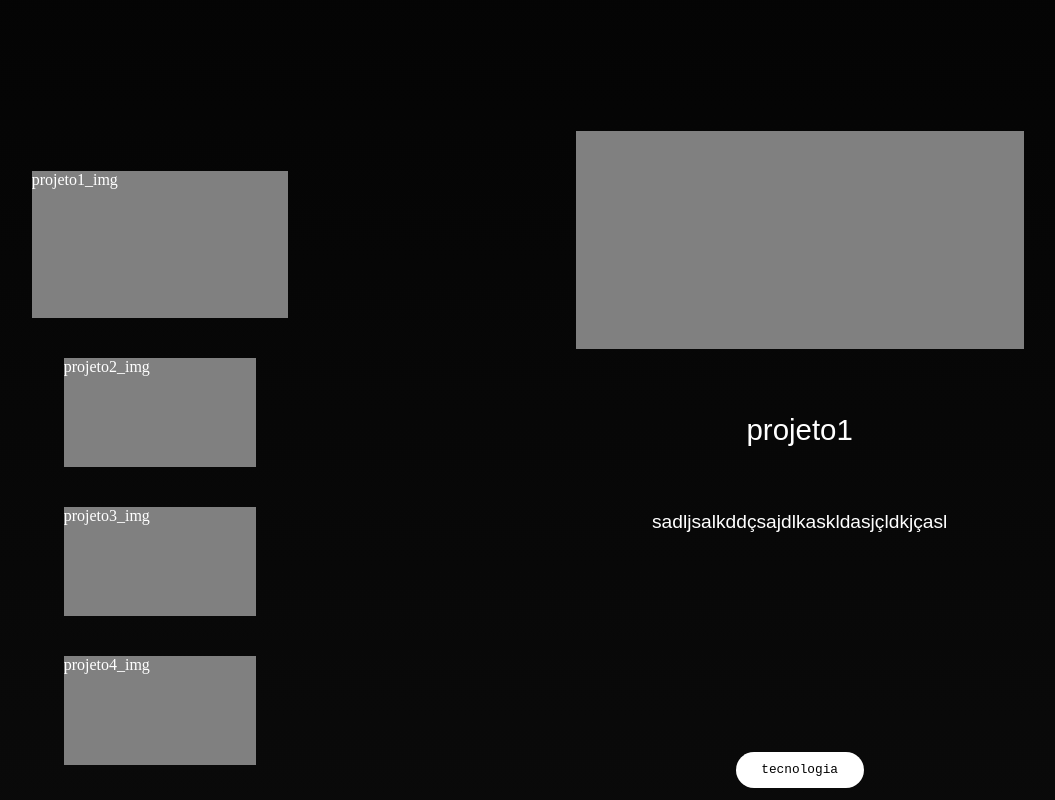
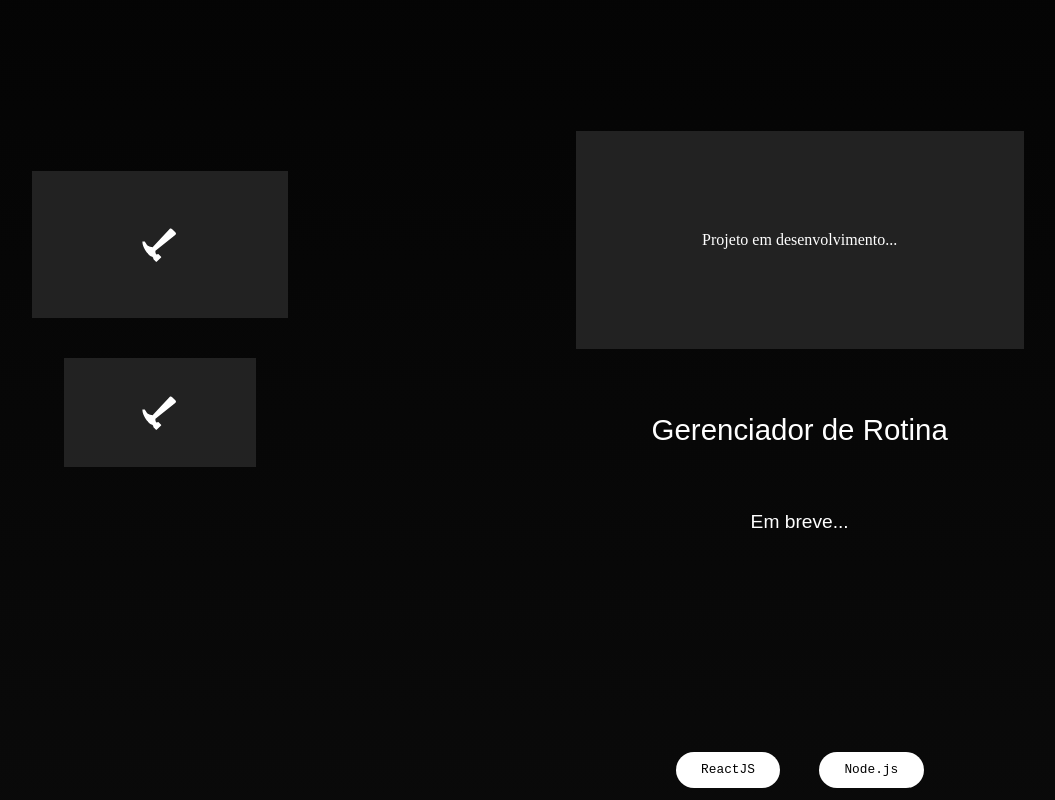
Before and after one commit to Rauatorres/meu-site, a React (Create React App) app: page / in a window 1280 px wide. Shown: the part 4700-5500 px from the top of the page, without its empty margins (107-1162 px from the left). Built offline with nearby package versions, Linux system fonts and the light colour scheme.

Commit message:
área de projetos
criando estilo para projetos em andamento

```diff
--- a/src/components/projetos/conteudo/area_projetos/BotaoSelecaoProjeto.jsx
+++ b/src/components/projetos/conteudo/area_projetos/BotaoSelecaoProjeto.jsx
@@ -1,11 +1,41 @@
-import React from 'react'
+import React, {useState, useEffect} from 'react'
 
-export default props=>
+import { IoMdHammer } from "react-icons/io";
+
+export default props=>{
+    const [iconeRotacao, setIconeRotacao] = useState('0deg')
+
+    useEffect(()=>{
+        setInterval(()=>{
+            setIconeRotacao('-90deg')
+            setTimeout(()=>{
+                setIconeRotacao('0deg')
+            }, 1000)
+            console.log(iconeRotacao)
+        }, 2000)
+    }, [])
+
+    function verificarProjetoFinalizado(returnFinalizado, returnNaoFinalizado){
+        if(props.projetoFinalizado){
+            return returnFinalizado
+        }else{
+            return returnNaoFinalizado
+        }
+    }
+
+    return (
         <div className='BotaoSelecaoProjeto'
             style={{width: props.width, height: props.height}}
             onClick={()=>{
                 props.selecionarProjeto(props.projetoIndex)
             }}
         >
-        {props.img}
+            {verificarProjetoFinalizado(
+                (<img src={props.img} alt="" />),
+                (<IoMdHammer className='ProjetoAndamentoIcone' style={{rotate: iconeRotacao}} />)
+            )}
+
+
         </div>
+    )
+}
--- a/src/components/projetos/conteudo/area_projetos/Projeto.jsx
+++ b/src/components/projetos/conteudo/area_projetos/Projeto.jsx
@@ -21,13 +21,29 @@ export default props=>{
         }
     }, [props.estadoTransicao])
 
+    function verifProjetoFinalizado(returnFinalizado, returnNaoFinalizado){
+        if(props.finalizado){
+            return returnFinalizado
+        }else{
+            return returnNaoFinalizado
+        }
+    }
+
     return (
         <div className='Projeto'>
-            <div
-                className='ProjetoImagem'
-                style={{backgroundColor: imagemCor}}
-            >
-            </div>
+            {verifProjetoFinalizado(
+                (
+                    <img className='ProjetoImagemFinalizado' src={props.imagem} alt="" />
+                ),
+                (
+                    <div
+                        className='ProjetoImagemNaoFinalizado'
+                        style={{backgroundColor: imagemCor}}
+                    >
+                        Projeto em desenvolvimento...
+                    </div>
+                )
+            )}
             <div
                 className='ProjetoTitulo raleway-Fonte3'
                 style={{color: tituloCor}}
--- a/src/components/projetos/conteudo/listaProjetos.js
+++ b/src/components/projetos/conteudo/listaProjetos.js
@@ -1,73 +1,26 @@
 const listaProjetos = [
     {
-        titulo: "projeto1",
+        titulo: "Gerenciador de Rotina",
         imagem: "projeto1_img",
-        descricao: "sadljsalkddçsajdlkaskldasjçldkjçasl",
+        descricao: "Em breve...",
         tecnologias: [
-            'tecnologia'
+            'ReactJS',
+            'Node.js'
         ],
         linkVisualizacao: "#",
         linkProjeto: "#",
+        finalizado: false
     },
     {
-        titulo: "projeto2",
+        titulo: "Gerador de Gráficos",
         imagem: "projeto2_img",
-        descricao: "sadljsalkddçsajdlkaskldasjçldkjçasl",
+        descricao: "Em breve...",
         tecnologias: [
-            'tecnologia',
-            'tecnologia'
+            'ReactJS'
         ],
         linkVisualizacao: "#",
         linkProjeto: "#",
-    },
-    {
-        titulo: "projeto3",
-        imagem: "projeto3_img",
-        descricao: "sadljsalkddçsajdlkaskldasjçldkjçasl",
-        tecnologias: [
-            'tecnologia',
-            'tecnologia',
-            'tecnologia'
-        ],
-        linkVisualizacao: "#",
-        linkProjeto: "#",
-    },
-    {
-        titulo: "projeto4",
-        imagem: "projeto4_img",
-        descricao: "sadljsalkddçsajdlkaskldasjçldkjçasl",
-        tecnologias: [
-            'tecnologia',
-            'tecnologia',
-            'tecnologia'
-        ],
-        linkVisualizacao: "#",
-        linkProjeto: "#",
-    },
-    {
-        titulo: "projeto5",
-        imagem: "projeto5_img",
-        descricao: "sadljsalkddçsajdlkaskldasjçldkjçasl",
-        tecnologias: [
-            'tecnologia',
-            'tecnologia',
-            'tecnologia'
-        ],
-        linkVisualizacao: "#",
-        linkProjeto: "#",
-    },
-    {
-        titulo: "projeto6",
-        imagem: "projeto6_img",
-        descricao: "sadljsalkddçsajdlkaskldasjçldkjçasl",
-        tecnologias: [
-            'tecnologia',
-            'tecnologia',
-            'tecnologia',
-            'tecnologia'
-        ],
-        linkVisualizacao: "#",
-        linkProjeto: "#",
+        finalizado: false
     }
 ]
 
--- a/src/components/projetos/conteudo/script/exibirBotoesSelecaoProjeto.jsx
+++ b/src/components/projetos/conteudo/script/exibirBotoesSelecaoProjeto.jsx
@@ -32,6 +32,7 @@ export default (listaProjetos, projetoEmSelecao, selecionarProjeto)=>{
                 projetoIndex={index}
                 width={dimensaoBotao('width', index)}
                 height={dimensaoBotao('height', index)}
+                projetoFinalizado={projeto.finalizado}
             />
         )
     })
--- a/src/components/projetos/css/Projetos.css
+++ b/src/components/projetos/css/Projetos.css
@@ -39,12 +39,19 @@
     border-radius: 2vw;
 }
 .BotaoSelecaoProjeto{
-    background-color: grey;
+    background-color: rgb(34, 34, 34) !important;
     /* width: 65%; */
     /* height: 17%; */
+    display: flex;
+    justify-content: center;
+    align-items: center;
     margin: 40px auto;
     cursor: pointer;
     transition: width 0.5s, height 0.5s;
+}
+.ProjetoAndamentoIcone{
+    font-size: 3vw;
+    /* rotate: -90deg; */
 }
 .Projeto{
     grid-column: 6/span 5;
@@ -54,13 +61,16 @@
 .Projeto *{
     margin: auto;
 }
-.ProjetoImagem{
-    background-color: grey;
+.ProjetoImagemNaoFinalizado{
+    background-color: rgb(34, 34, 34) !important;
     /* width: 85%; */
     width: 35vw;
     /* height: 35%; */
     height: 17vw;
     transition: background-color 1s;
+    display: flex;
+    justify-content: center;
+    align-items: center;
 }
 .ProjetoTitulo{
     /* background-color: red; */
@@ -172,7 +182,7 @@
         /* height: 90vw; */
         margin-top: 15vw;
     }
-    .ProjetoImagem{
+    .ProjetoImagemNaoFinalizado{
         width: 100%;
         height: 37vw;
     }
```
Lines whose indentation alone changed are shown as unchanged.
